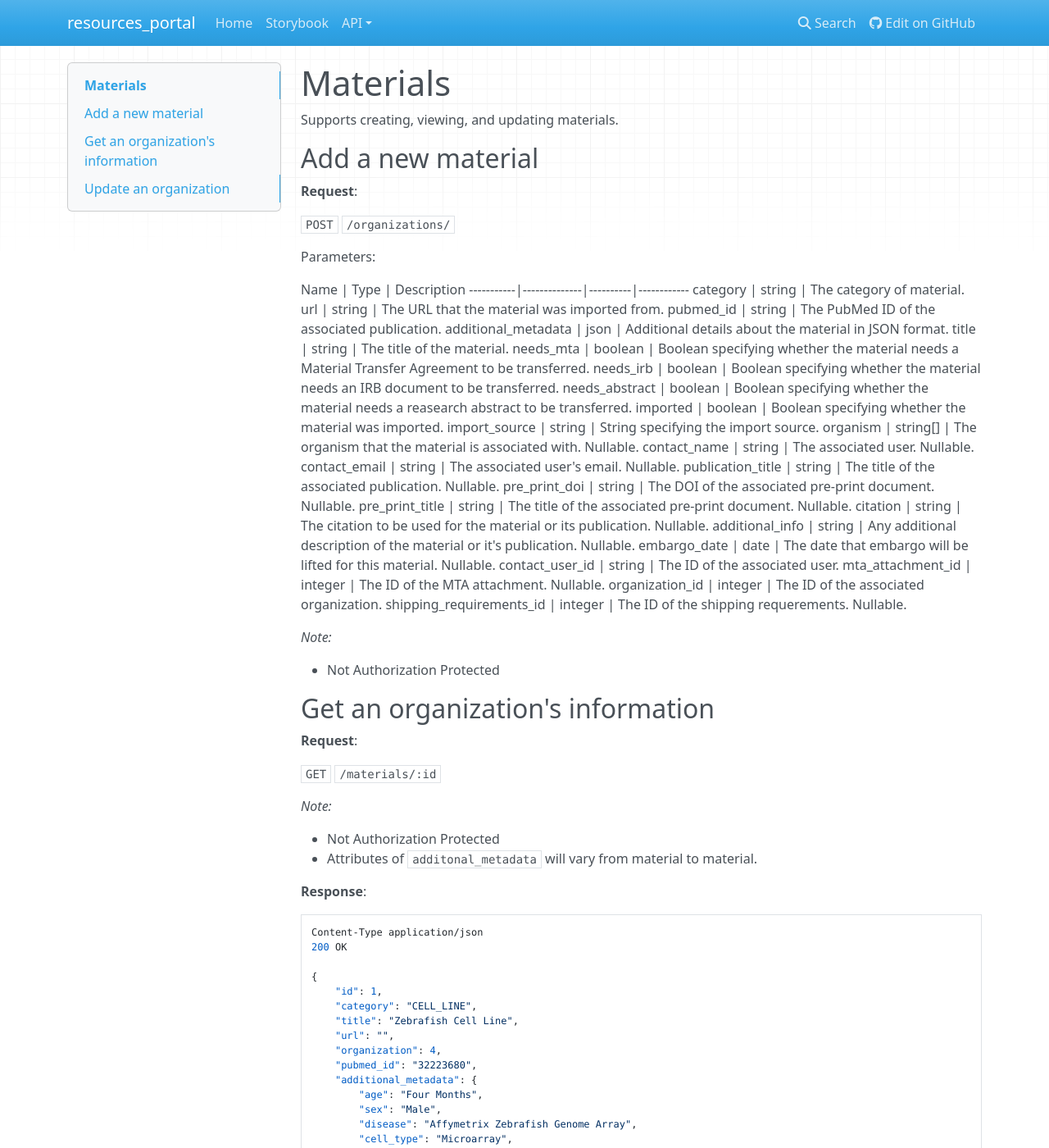
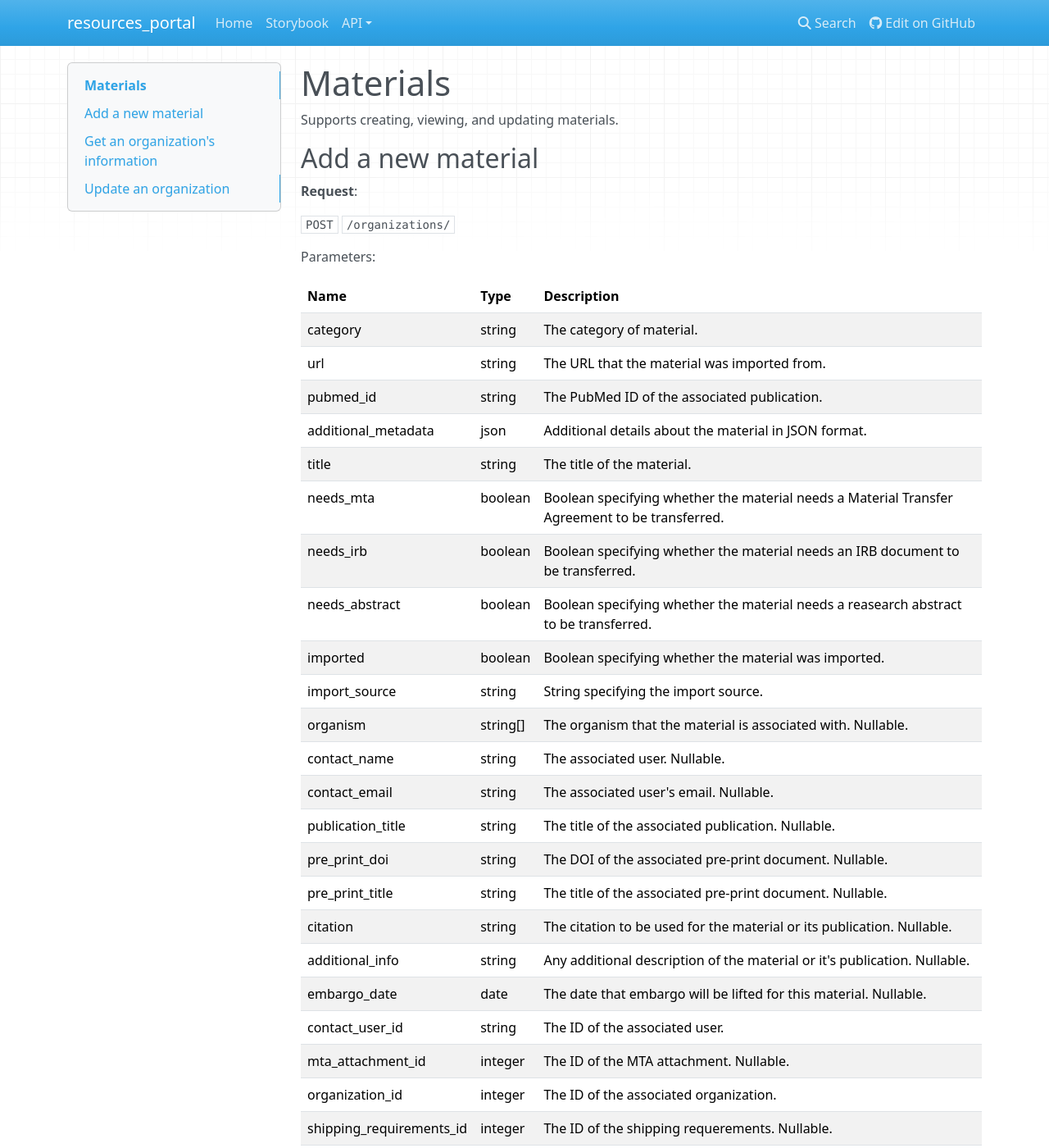
Before and after one commit to AlexsLemonade/resources-portal, an MkDocs documentation site: the page built from docs/api/materials.md, in a window 1280 px wide and 1400 px high. Shown: the whole window at 82% size. Built offline with MkDocs 1.6.1, drawn with Linux system fonts in a browser that asks for light colours; nearby versions of some CDN libraries; some of the changed text lies outside the part shown.

Commit message:
Realigned tables

```diff
--- a/docs/api/materials.md
+++ b/docs/api/materials.md
@@ -9,8 +9,8 @@ Supports creating, viewing, and updating materials.
 
 Parameters:
 
-Name       | Type         |  Description
------------|--------------|----------|------------
+Name                     | Type      | Description
+-------------------------|-----------|---
 category                 | string    | The category of material.
 url                      | string    | The URL that the material was imported from.
 pubmed_id                | string    | The PubMed ID of the associated publication.
@@ -103,8 +103,8 @@ Content-Type application/json
 
 Parameters:
 
-Name       | Type         |  Description
------------|--------------|----------|------------
+Name                     | Type      | Description
+-------------------------|-----------|---
 category                 | string    | The category of material.
 url                      | string    | The URL that the material was imported from.
 pubmed_id                | string    | The PubMed ID of the associated publication.
```
